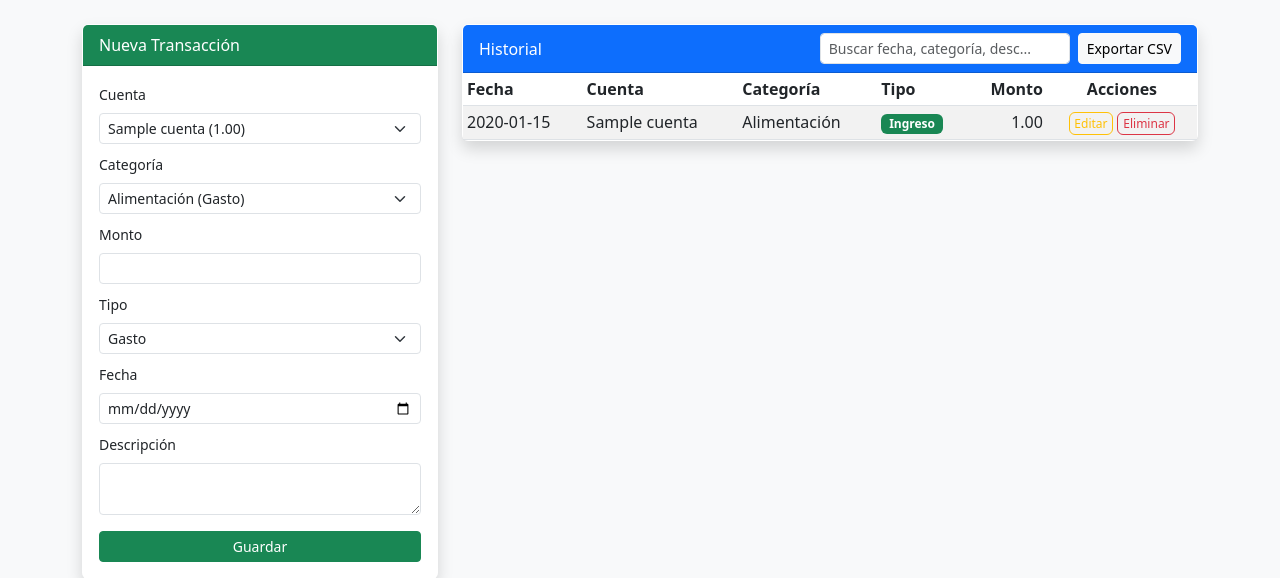
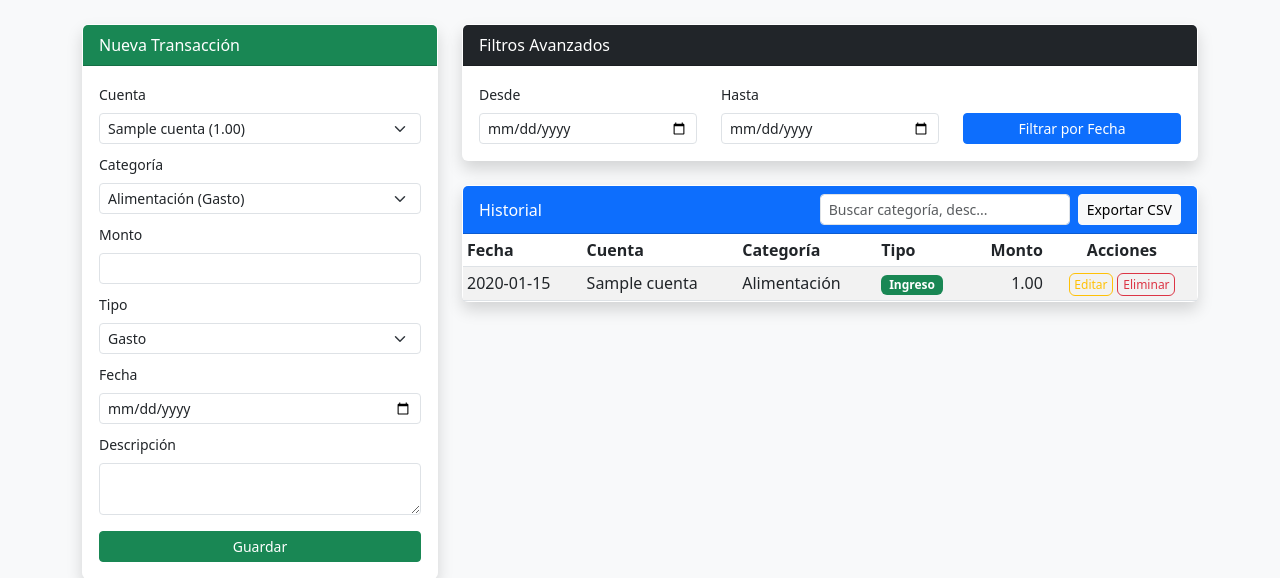
Before and after one commit to rafapolo22/FinanzasApp, a Flask app: page /transacciones in a window 1280 px wide. Shown: the part 56-634 px from the top of the page. Run offline with Flask 3, Linux system fonts and the light colour scheme; the visitor is signed in with stand-in values (Sample User, id 1); data comes from the database, SQL or seed files in the repository; tables that the repository leaves empty hold one stand-in row (values such as "Sample post").

Commit message:
Feature: filtro por rango de fechas en transacciones

```diff
--- a/templates/transacciones.html
+++ b/templates/transacciones.html
@@ -47,11 +47,29 @@
         </div>
     </div>
     <div class="col-md-8">
+        <div class="card shadow mb-4">
+            <div class="card-header bg-dark text-white">Filtros Avanzados</div>
+            <div class="card-body">
+                <div class="row align-items-end">
+                    <div class="col-md-4">
+                        <label class="form-label small">Desde</label>
+                        <input type="date" id="filtroDesde" class="form-control form-control-sm">
+                    </div>
+                    <div class="col-md-4">
+                        <label class="form-label small">Hasta</label>
+                        <input type="date" id="filtroHasta" class="form-control form-control-sm">
+                    </div>
+                    <div class="col-md-4">
+                        <button id="btnFiltrar" class="btn btn-primary btn-sm w-100">Filtrar por Fecha</button>
+                    </div>
+                </div>
+            </div>
+        </div>
         <div class="card shadow">
             <div class="card-header bg-primary text-white d-flex justify-content-between align-items-center">
                 <span>Historial</span>
                 <div class="d-flex gap-2">
-                    <input type="text" id="busquedaTransacciones" class="form-control form-control-sm" placeholder="Buscar fecha, categoría, desc..." style="width: 250px;">
+                    <input type="text" id="busquedaTransacciones" class="form-control form-control-sm" placeholder="Buscar categoría, desc..." style="width: 250px;">
                     <a href="{{ url_for('exportar_transacciones') }}" class="btn btn-sm btn-light">
                         <i class="fas fa-file-csv"></i> Exportar CSV
                     </a>
@@ -71,7 +89,7 @@
                     </thead>
                     <tbody>
                         {% for t in transacciones %}
-                        <tr data-descripcion="{{ t.descripcion|lower }}">
+                        <tr data-descripcion="{{ t.descripcion|lower }}" data-fecha="{{ t.fecha }}">
                             <td>{{ t.fecha }}</td>
                             <td>{{ t.nombre_cuenta }}</td>
                             <td>{{ t.nombre_categoria }}</td>
@@ -96,20 +114,36 @@
 </div>
 
 <script>
-    document.getElementById('busquedaTransacciones').addEventListener('keyup', function() {
-        const query = this.value.toLowerCase();
+    function aplicarFiltros() {
+        const query = document.getElementById('busquedaTransacciones').value.toLowerCase();
+        const desde = document.getElementById('filtroDesde').value;
+        const hasta = document.getElementById('filtroHasta').value;
         const filas = document.querySelectorAll('#tablaTransacciones tbody tr');
 
         filas.forEach(fila => {
+            const fechaFila = fila.getAttribute('data-fecha');
             const textoFila = fila.innerText.toLowerCase();
             const descripcion = fila.getAttribute('data-descripcion') || '';
 
-            if (textoFila.includes(query) || descripcion.includes(query)) {
+            let coincideBusqueda = textoFila.includes(query) || descripcion.includes(query);
+            let coincideFecha = true;
+
+            if (desde && fechaFila < desde) coincideFecha = false;
+            if (hasta && fechaFila > hasta) coincideFecha = false;
+
+            if (coincideBusqueda && coincideFecha) {
                 fila.style.display = '';
             } else {
                 fila.style.display = 'none';
             }
         });
-    });
+    }
+
+    document.getElementById('busquedaTransacciones').addEventListener('keyup', aplicarFiltros);
+    document.getElementById('btnFiltrar').addEventListener('click', aplicarFiltros);
+
+    // También filtrar al cambiar las fechas directamente
+    document.getElementById('filtroDesde').addEventListener('change', aplicarFiltros);
+    document.getElementById('filtroHasta').addEventListener('change', aplicarFiltros);
 </script>
 {% endblock %}
```
